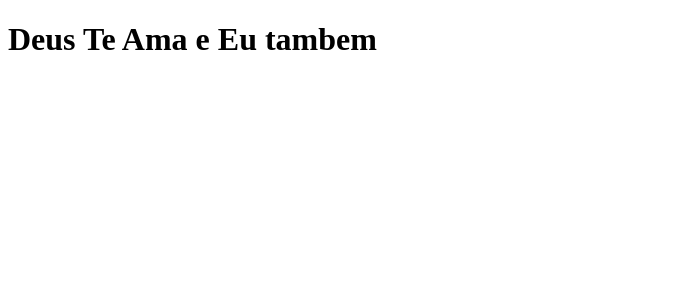
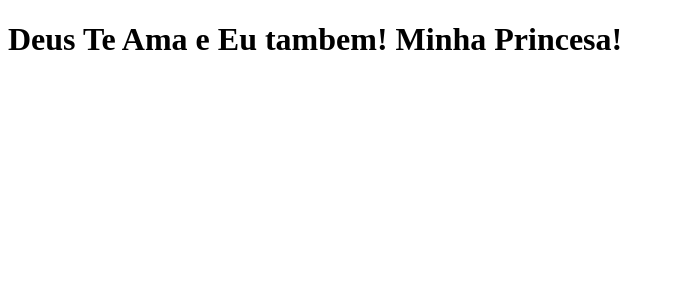
Before and after one commit to Alexsandroas97/clone-tabnews, a Next.js app: page / in a window 1280 px wide. Shown: the top 300 px of the page, without its empty margins (0-675 px from the left). Built offline with nearby package versions, Linux system fonts and the light colour scheme.

Commit message:
modifica a frase

```diff
--- a/pages/index.js
+++ b/pages/index.js
@@ -1,5 +1,5 @@
 function Home(){
-    return <h1>Deus Te Ama e Eu tambem
+    return <h1>Deus Te Ama e Eu tambem! Minha Princesa!
     </h1>
 }
 
```
